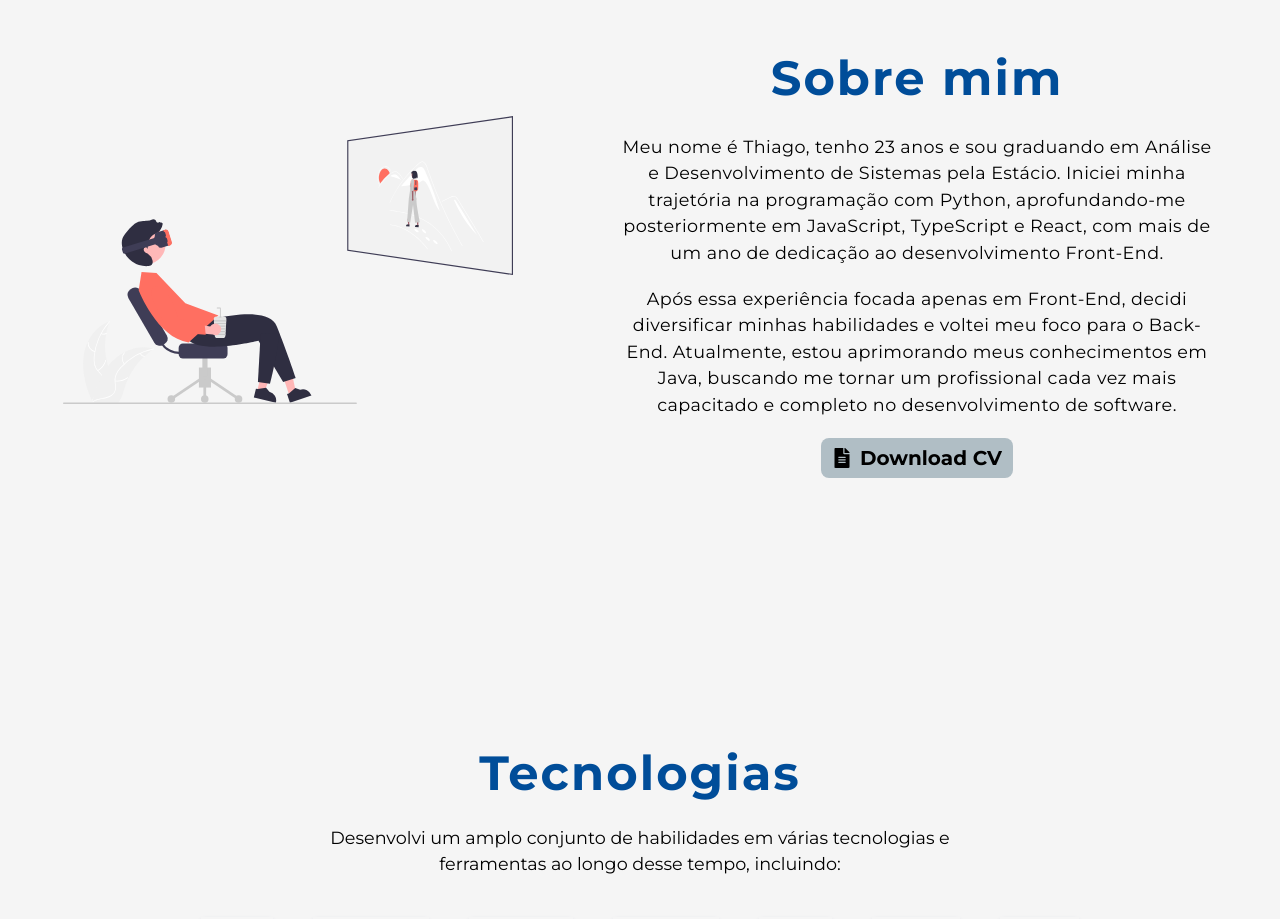
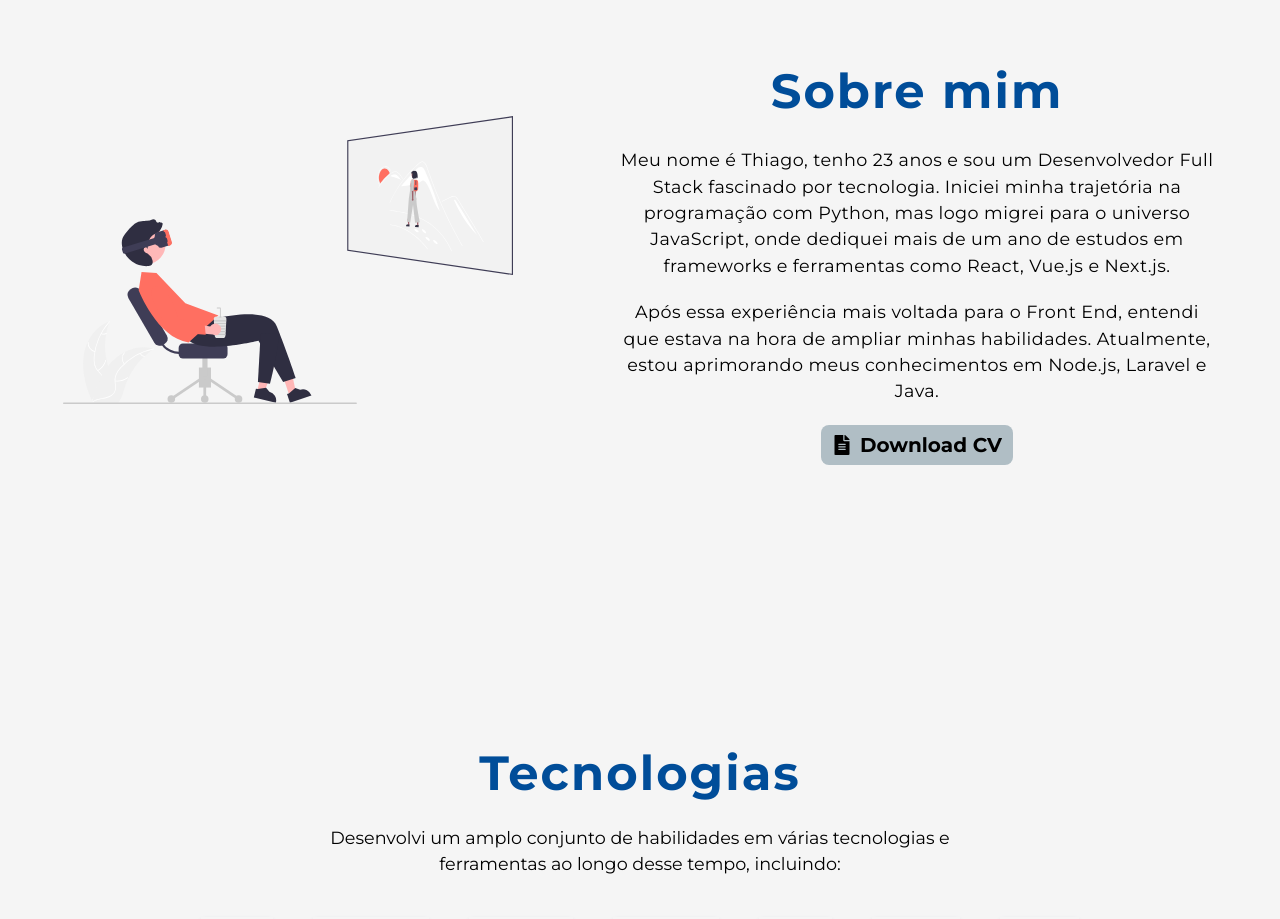
Before and after one commit to thiagodeas/portfolio, a Next.js app: page / in a window 1280 px wide. Shown: the part 980-1899 px from the top of the page. Built offline with nearby package versions, Linux system fonts and the light colour scheme; no server answers.

Commit message:
atualizando dados

```diff
--- a/src/components/AboutSection.tsx
+++ b/src/components/AboutSection.tsx
@@ -16,8 +16,8 @@ export const AboutSection = () => {
       </div>
       <div className="flex flex-col items-center justify-center w-[600px] text-center gap-y-5 max675:w-[550px] max620:w-[500px] max550:w-[450px] max480:w-[400px] max425:w-[350px] max425:gap-y-2 max375:w-[300px]">
         <h2 className="text-title font-semibold text-primary-blue tracking-[2px] max700:text-[2.5rem] max480:text-[2rem]">Sobre mim</h2>
-        <p className="text-[1.1rem] tracking-wide max700:text-[1rem] max700:tracking-[0px] max425:text-[15px] max400:text-[14px]">Meu nome é Thiago, tenho 23 anos e sou graduando em Análise e Desenvolvimento de Sistemas pela Estácio. Iniciei minha trajetória na programação com Python, aprofundando-me posteriormente em JavaScript, TypeScript e React, com mais de um ano de dedicação ao desenvolvimento Front-End.</p>
-        <p className="text-[1.1rem] tracking-wide max700:text-[1rem] max700:tracking-[0px] max425:text-[15px] max400:text-[14px]">Após essa experiência focada apenas em Front-End, decidi diversificar minhas habilidades e voltei meu foco para o Back-End. Atualmente, estou aprimorando meus conhecimentos em Java, buscando me tornar um profissional cada vez mais capacitado e completo no desenvolvimento de software.</p>
+        <p className="text-[1.1rem] tracking-wide max700:text-[1rem] max700:tracking-[0px] max425:text-[15px] max400:text-[14px]">Meu nome é Thiago, tenho 23 anos e sou um Desenvolvedor Full Stack fascinado por tecnologia. Iniciei minha trajetória na programação com Python, mas logo migrei para o universo JavaScript, onde dediquei mais de um ano de estudos em frameworks e ferramentas como React, Vue.js e Next.js.</p>
+        <p className="text-[1.1rem] tracking-wide max700:text-[1rem] max700:tracking-[0px] max425:text-[15px] max400:text-[14px]">Após essa experiência mais voltada para o Front End, entendi que estava na hora de ampliar minhas habilidades. Atualmente, estou aprimorando meus conhecimentos em Node.js, Laravel e Java.</p>
         <SocialMediaLinkAlt
         href="/assets/Thiago.pdf"
         icon={FaFileAlt}
```
Also changed, not shown: 1 other file (tests, documents, lock files or other folders).
